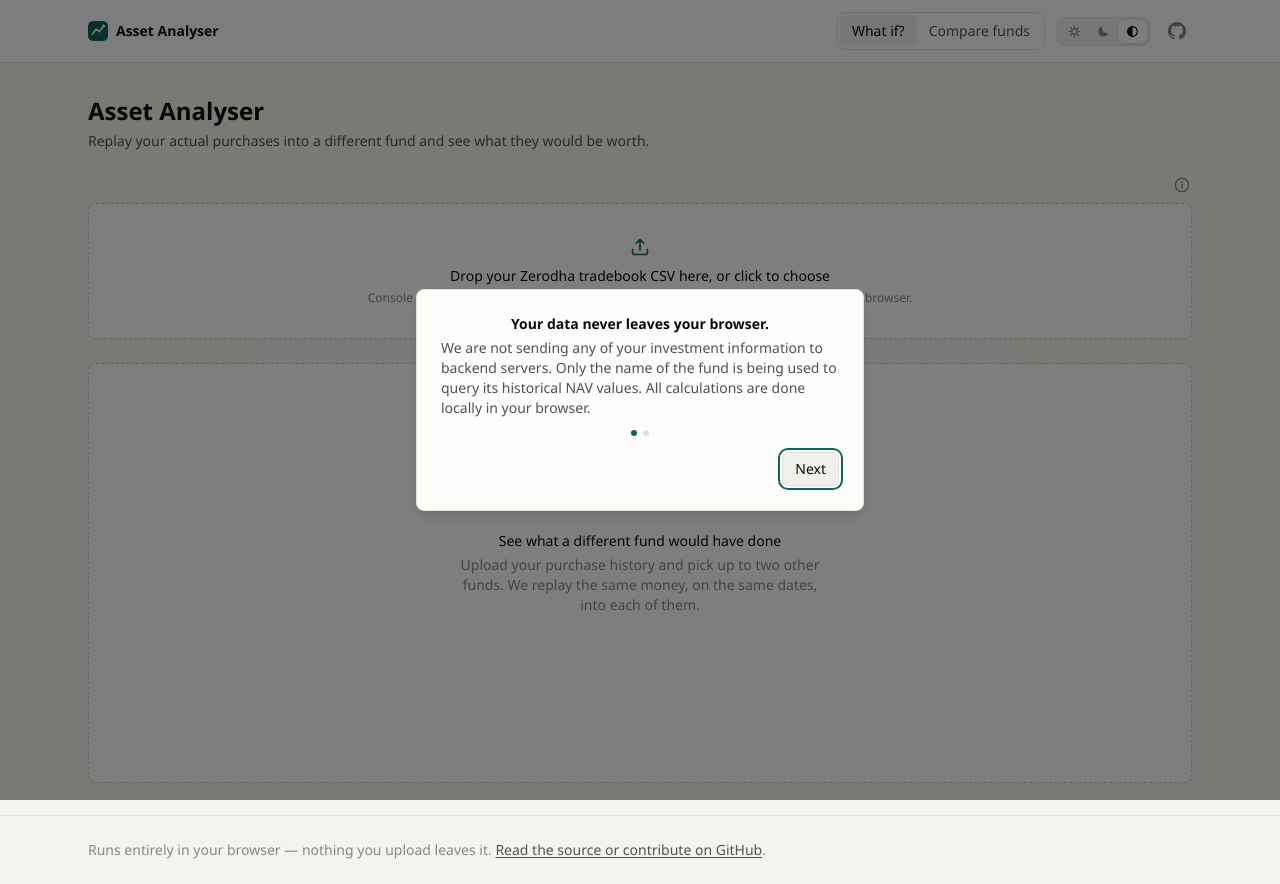
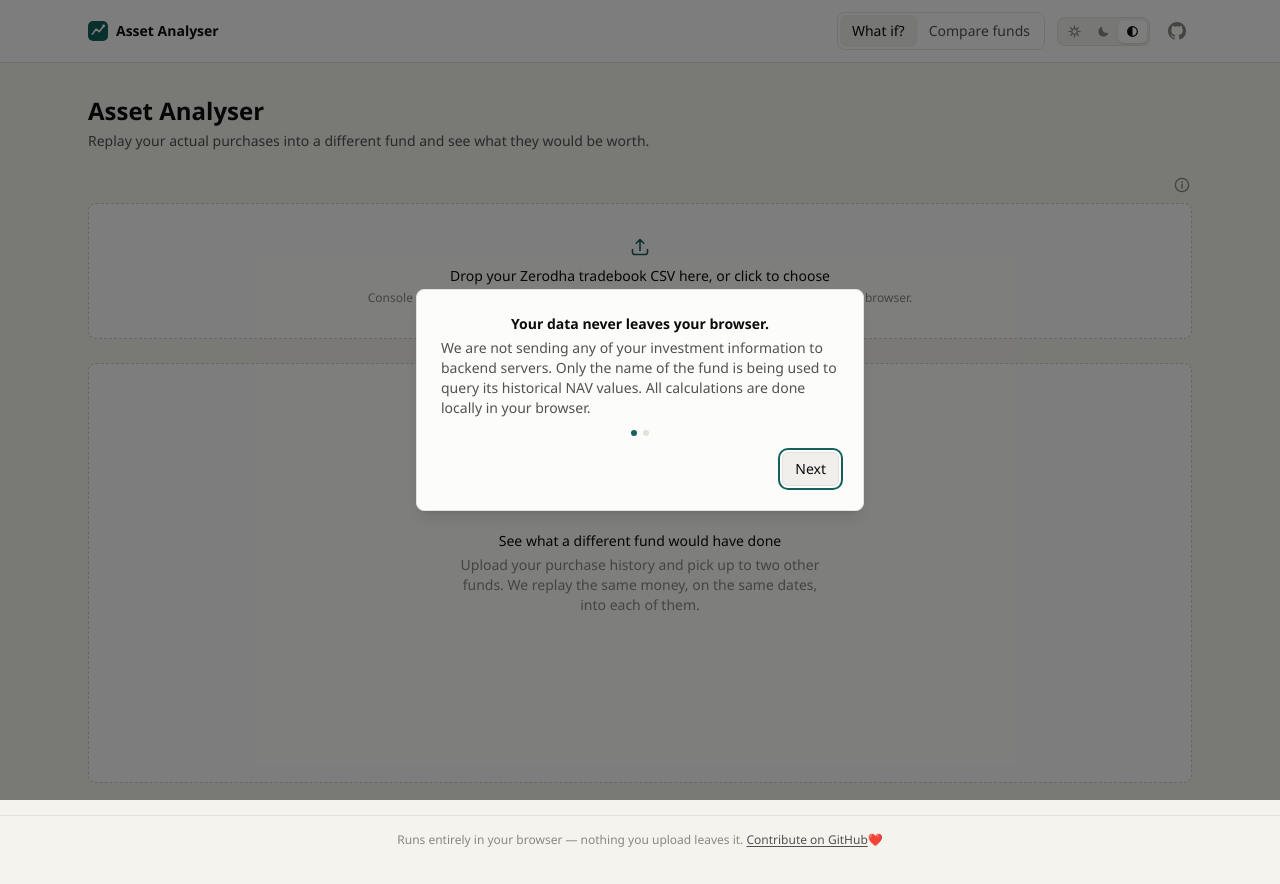
Before and after one commit to sebin-vincent/asset_analyser, a React (Vite) app: page / in a window 1280 px wide. Built offline with nearby package versions, Linux system fonts and the light colour scheme.

Commit message:
Fix aligment issue with github link

```diff
--- a/src/App.tsx
+++ b/src/App.tsx
@@ -277,8 +277,12 @@ function App() {
     return computeSelectionDeltas(deltaInputs, selection.start, selection.end);
   }, [selection, deltaInputs]);
 
+  // Sticky-footer column: <main> takes the slack (flex-1) so the footer rests on the bottom edge
+  // of the viewport on a short page, instead of stranding a band of dead ground beneath it on a
+  // tall monitor. `w-full` on <main> is load-bearing — auto cross-axis margins (mx-auto) suppress
+  // the default stretch in a flex column, and without it the content collapses to fit-content.
   return (
-    <div className="min-h-screen bg-ground">
+    <div className="flex min-h-screen flex-col bg-ground">
       <div className="sticky top-0 z-20 border-b border-line bg-plate">
         <div className="mx-auto flex max-w-6xl items-center gap-4 px-6 py-3">
           <Wordmark />
@@ -290,7 +294,7 @@ function App() {
         </div>
       </div>
 
-      <div className="mx-auto max-w-6xl px-6 py-8">
+      <main className="mx-auto w-full max-w-6xl flex-1 px-6 py-8">
         <header className="mb-6">
           <h1 className="text-2xl font-semibold text-ink">Asset Analyser</h1>
           <p className="mt-1 max-w-2xl text-sm text-ink-2">
@@ -377,21 +381,21 @@ function App() {
             </section>
           </>
         )}
-      </div>
+      </main>
 
       <footer className="border-t border-line">
-        <div className="mx-auto max-w-6xl px-6 py-6 text-sm text-ink-3">
+        <div className="mx-auto max-w-6xl px-6 py-4 text-center text-xs text-ink-3">
           <p>
-            Runs entirely in your browser — nothing you upload leaves it.{' '}
+            Runs entirely in your browser — nothing you upload leaves it. {' '}
             <a
               href={REPO_URL}
               target="_blank"
               rel="noopener noreferrer"
               className="font-medium text-ink-2 underline underline-offset-2 transition-colors hover:text-ink focus-visible:outline-2 focus-visible:outline-offset-2 focus-visible:outline-acc"
             >
-              Read the source or contribute on GitHub
+              Contribute on GitHub
             </a>
-            .
+             ❤️
           </p>
         </div>
       </footer>
```
